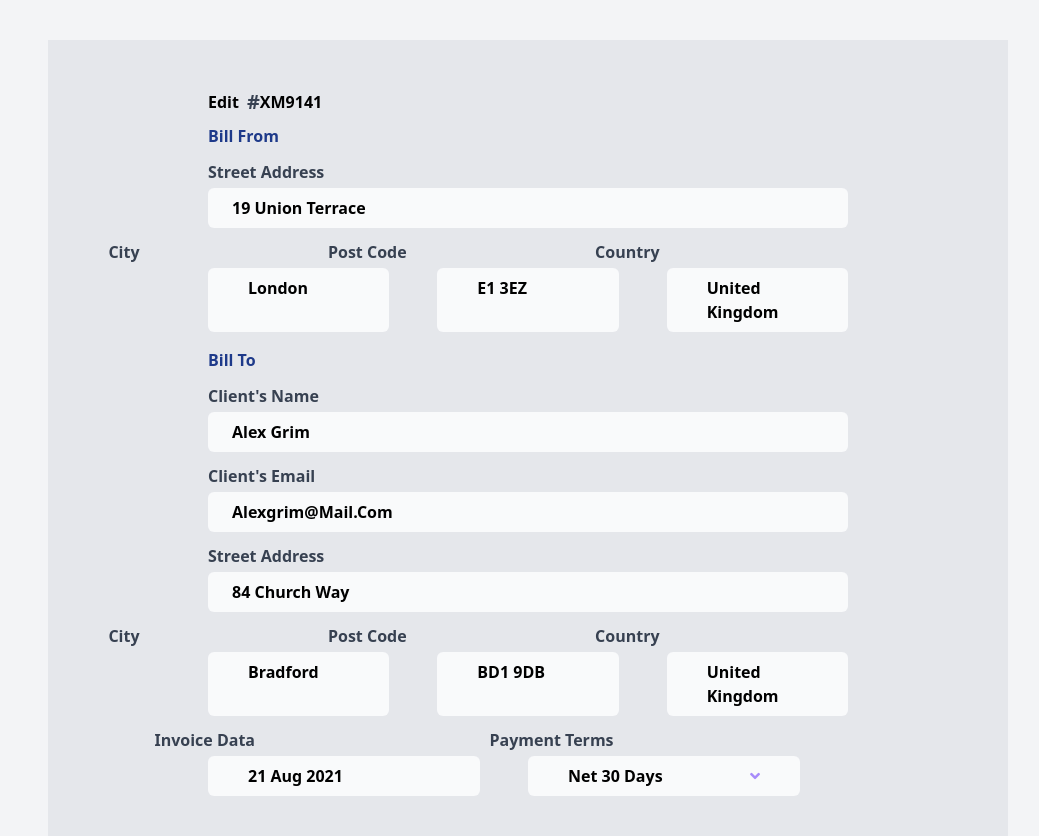
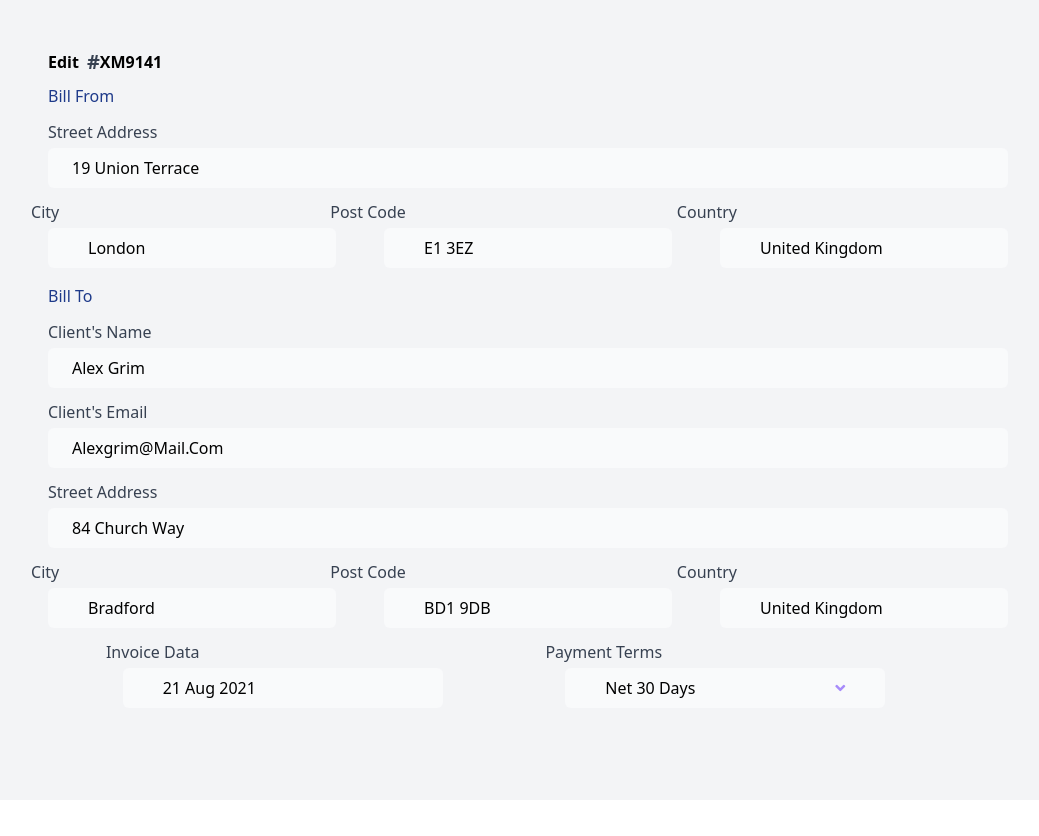
Before and after one commit to ayomideEnoch/invoice-app, a Vue app: page /invoice-create in a window 1280 px wide. Shown: the whole page, without its empty margins (112-1151 px from the left). After the commit the page ends 800 px from the top, so only its background shows below. Built offline with nearby package versions, Linux system fonts and the light colour scheme.

Commit message:
Iteration...

```diff
--- a/src/views/InvoiceCreate.vue
+++ b/src/views/InvoiceCreate.vue
@@ -1,21 +1,21 @@
 <template>
-  <section class="w-full h-full bg-gray-200 px-40 py-10">
-    <div class="flex font-bold items-center py-2">
+  <section class="">
+    <div class="flex items-center py-2 font-semibold">
       <p class="capitalize">edit</p>
       <p class="text-xl text-gray-700 ml-2">#</p>
       <p>XM9141</p>
     </div>
-    <div class="capitalize text-blue-900 font-bold">bill from</div>
-    <div class="font-bold capitalize">
+    <div class="capitalize text-blue-900">bill from</div>
+    <div class="capitalize">
       <p class="text-gray-700 mt-3 mb-1">street address</p>
       <div class="bg-gray-50 py-2 px-6 rounded-md shadow-4xl">19 union terrace</div>
     </div>
-    <div class="font-bold capitalize flex justify-evenly -ml-72">
+    <div class="capitalize flex justify-evenly -ml-72">
       <p class="text-gray-700 mt-3 mb-1">city</p>
       <p class="text-gray-700 mt-3 mb-1">post code</p>
       <p class="text-gray-700 mt-3 mb-1">country</p>
     </div>
-    <div class="font-bold flex justify-evenly">
+    <div class="flex justify-evenly">
       <p class="capitalize bg-gray-50 py-2 px-10 w-80 rounded-md shadow-4xl">london</p>
       <p class="uppercase bg-gray-50 py-2 px-10 w-80 rounded-md shadow-4xl mx-12">
         e1 3ez
@@ -24,24 +24,24 @@
         united kingdom
       </p>
     </div>
-    <div class="capitalize text-blue-900 font-bold mt-4">bill to</div>
-    <div class="font-bold capitalize">
+    <div class="capitalize text-blue-900 mt-4">bill to</div>
+    <div class="capitalize">
       <p class="text-gray-700 mt-3 mb-1">client's name</p>
       <div class="bg-gray-50 py-2 px-6 rounded-md shadow-4xl">alex grim</div>
     </div>
-    <div class="font-bold capitalize">
+    <div class="capitalize">
       <p class="text-gray-700 mt-3 mb-1">client's email</p>
       <div class="bg-gray-50 py-2 px-6 rounded-md shadow-4xl">alexgrim@mail.com</div>
-      <div class="font-bold capitalize">
+      <div class="capitalize">
         <p class="text-gray-700 mt-3 mb-1">street address</p>
         <div class="bg-gray-50 py-2 px-6 rounded-md shadow-4xl">84 church way</div>
       </div>
-      <div class="font-bold capitalize flex justify-evenly -ml-72">
+      <div class="capitalize flex justify-evenly -ml-72">
         <p class="text-gray-700 mt-3 mb-1">city</p>
         <p class="text-gray-700 mt-3 mb-1">post code</p>
         <p class="text-gray-700 mt-3 mb-1">country</p>
       </div>
-      <div class="font-bold flex justify-evenly">
+      <div class="flex justify-evenly">
         <p class="capitalize bg-gray-50 py-2 px-10 w-80 rounded-md shadow-4xl">
           bradford
         </p>
@@ -53,11 +53,11 @@
         </p>
       </div>
 
-      <div class="font-bold capitalize flex justify-evenly -ml-72">
+      <div class="capitalize flex justify-evenly -ml-72">
         <p class="text-gray-700 mt-3 mb-1">invoice data</p>
         <p class="text-gray-700 mt-3 mb-1">payment terms</p>
       </div>
-      <div class="font-bold flex justify-evenly">
+      <div class="flex justify-evenly">
         <p class="capitalize bg-gray-50 py-2 px-10 w-80 rounded-md shadow-4xl">
           21 aug 2021
         </p>
@@ -65,7 +65,7 @@
           class="flex justify-between items-center capitalize bg-gray-50 py-2 px-10 w-80 rounded-md shadow-4xl mx-12"
         >
           <p class="">net 30 days</p>
-          <i class="fas fa-angle-down cursor-pointer text-purple-400 font-bold"></i>
+          <i class="fas fa-angle-down cursor-pointer text-purple-400"></i>
         </div>
       </div>
     </div>
--- a/src/views/InvoiceList.vue
+++ b/src/views/InvoiceList.vue
@@ -139,7 +139,7 @@ export default {
       this.invoice = this.invoiceData;
     },
   },
-  beforeMount() {
+  mounted() {
     this.allInvoice();
   },
 };
```
